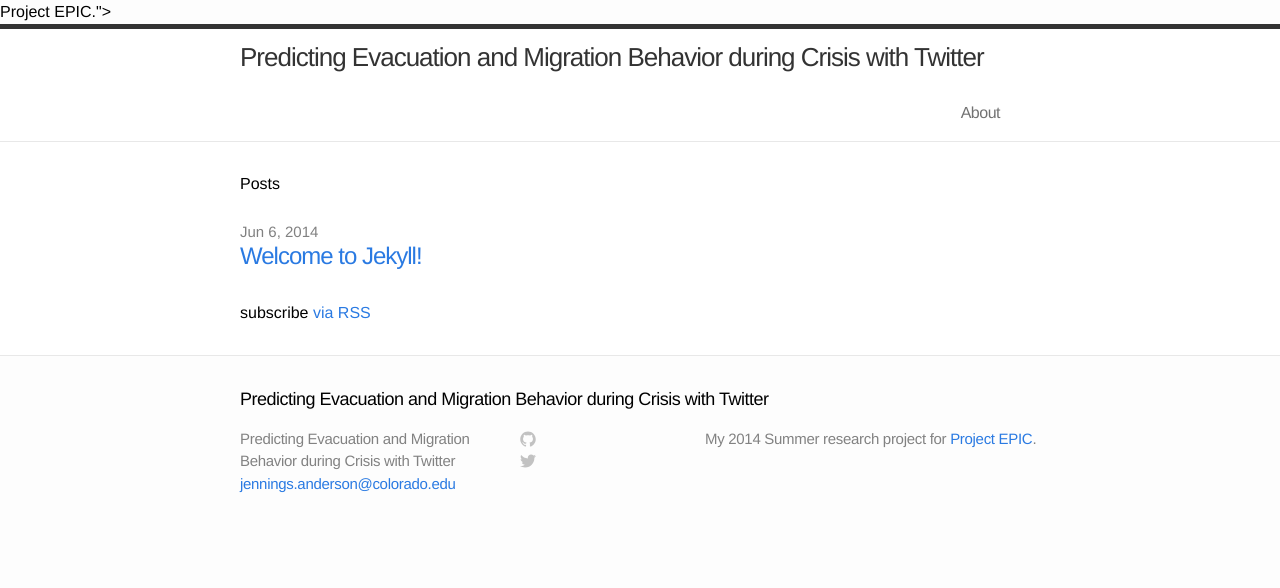
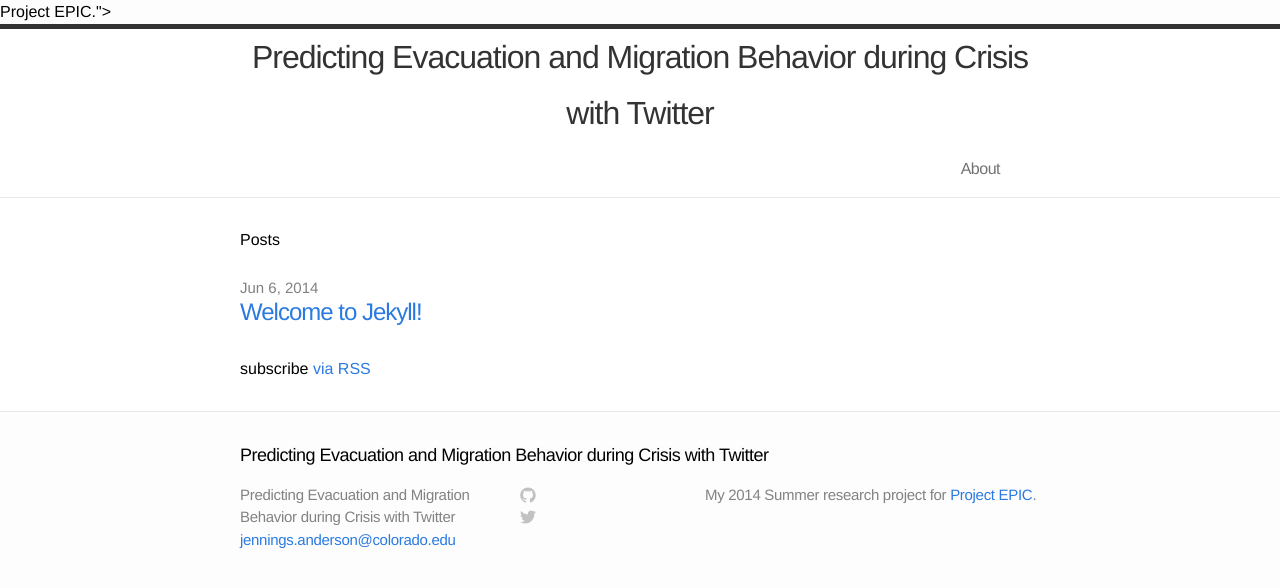
Before and after one commit to jenningsanderson/Twitter-Evacuation-Patterns, a Jekyll site: the page built from index.html, in a window 1280 px wide. Shown: the top 588 px of the page. Built offline with Jekyll 4.4.1, drawn with Linux system fonts in a browser that asks for light colours.

Commit message:
third commit

```diff
--- a/_includes/head.html
+++ b/_includes/head.html
@@ -8,5 +8,6 @@
 
     <!-- Custom CSS -->
     <link rel="stylesheet" href="{{ "/css/main.css" | prepend: site.baseurl }}">
+    <link rel="stylesheet" href="{{ "/css/custom.css" | prepend: site.baseurl}}">
 
 </head>
--- a/_includes/header.html
+++ b/_includes/header.html
@@ -1,8 +1,7 @@
 <header class="site-header">
 
   <div class="wrap">
-
-    <a class="site-title" href="{{ site.baseurl }}/">{{ site.title }}</a>
+      <a class="site-title" href="{{ site.baseurl }}/">{{ site.title }}</a>
 
     <nav class="site-nav">
       <a href="#" class="menu-icon">
--- /dev/null
+++ b/css/custom.css
@@ -0,0 +1,4 @@
+a.site-title{
+  font-size: 2em;
+  text-align: center;
+}
```
